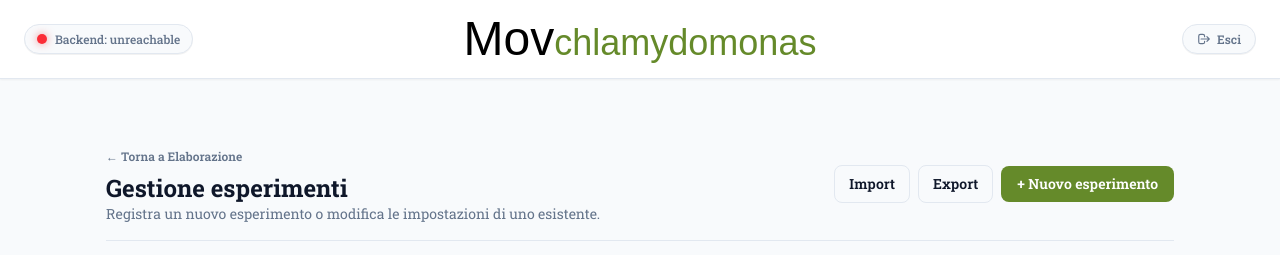
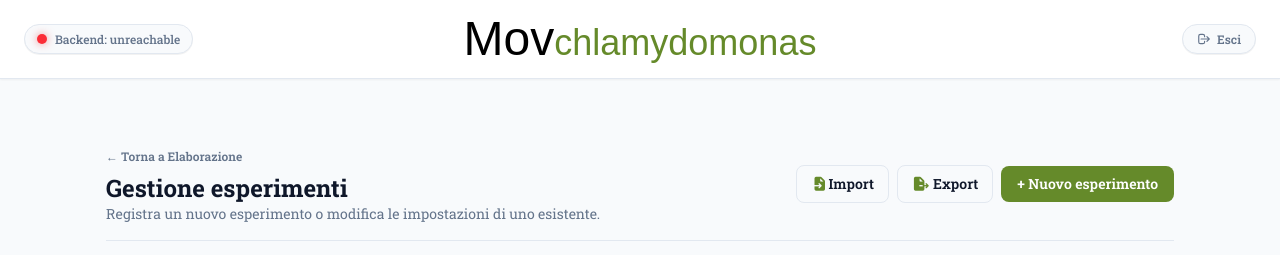
Before and after one commit to Agile-Software-Development-2026-2027/physics-2d-group-19, a React (Vite) app in the folder frontend/: page /esperimento in a window 1280 px wide. Shown: the top 255 px of the page. Built offline with nearby package versions, Linux system fonts and the light colour scheme; no server answers; sample sign-in values are in the browser's storage; a web font is replaced by a local one.

Commit message:
added icons on import and export buttons

```diff
--- a/frontend/src/pages/ExperimentPage/ExperimentPage.jsx
+++ b/frontend/src/pages/ExperimentPage/ExperimentPage.jsx
@@ -41,6 +41,7 @@ export function ExperimentPage() {
                   onClick={() => importInputRef.current?.click()}
                   className="px-3.5 py-2 rounded-lg text-sm font-semibold border border-border bg-bg text-text hover:bg-surface disabled:opacity-50 transition-colors cursor-pointer"
                 >
+                    <i className="fa-solid fa-file-import text-alga"></i>
                     Import
                 </button>
                 <button
@@ -49,7 +50,7 @@ export function ExperimentPage() {
                   onClick={model.handleExport}
                   className="px-3.5 py-2 rounded-lg text-sm font-semibold border border-border bg-bg text-text hover:bg-surface disabled:opacity-50 transition-colors cursor-pointer"
                 >
-                    Export
+                    <i class="fa-solid fa-file-export text-alga"></i>                    Export
                 </button>
                 <button
                   type="button"
```
